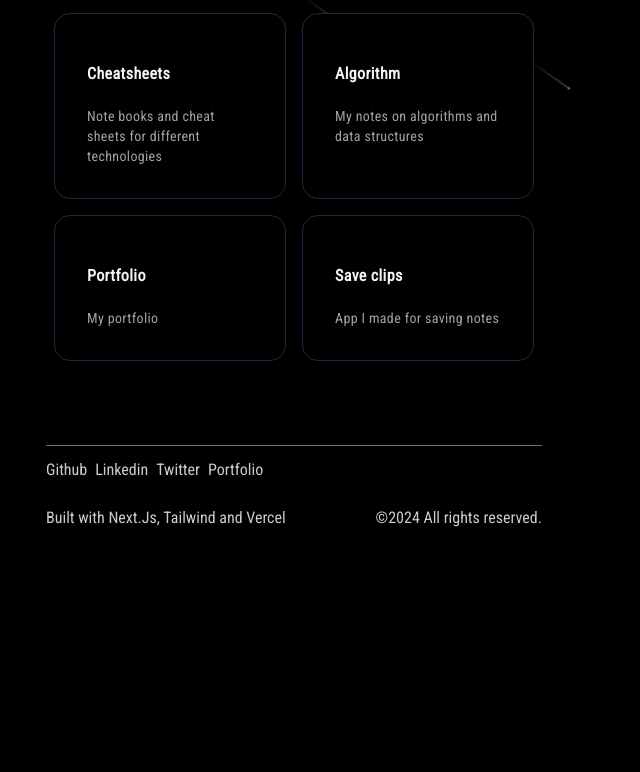
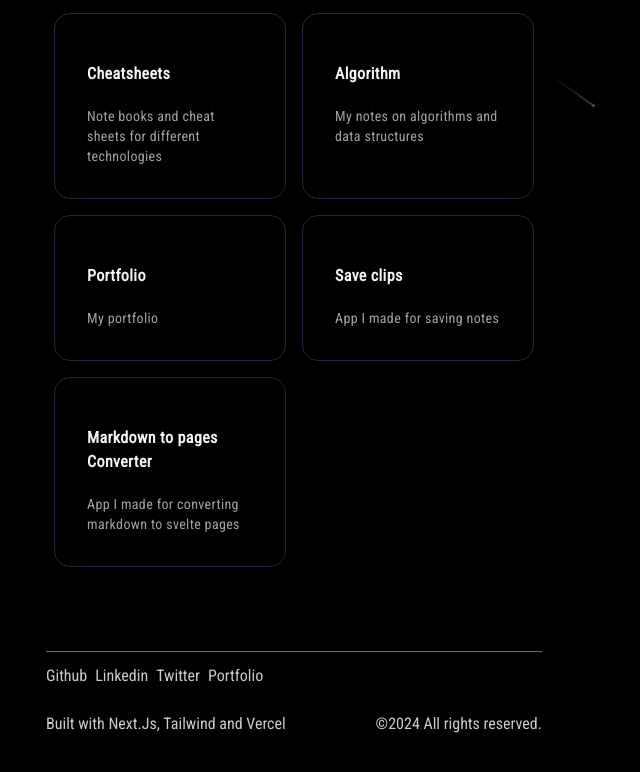
Before and after one commit to DiazNugraha/portofolio, a Next.js app: page / in a window 1280 px wide. Shown: the part 680-1452 px from the top of the page, without its empty margins (346-986 px from the left). Before the commit the page ends 1250 px from the top, so only its background shows below. Built offline with nearby package versions, Linux system fonts and the light colour scheme.

Commit message:
update: add new project link

```diff
--- a/src/components/home/index.tsx
+++ b/src/components/home/index.tsx
@@ -42,6 +42,11 @@ export default function HomePage() {
       title: "Save clips",
       description: "App I made for saving notes",
       link: "https://save-clips.vercel.app/",
+    },
+    {
+      title: "Markdown to pages Converter",
+      description: "App I made for converting markdown to svelte pages",
+      link: "https://github.com/DiazNugraha/markdown-to-pages-converter-fe",
     },
   ];
 
```
